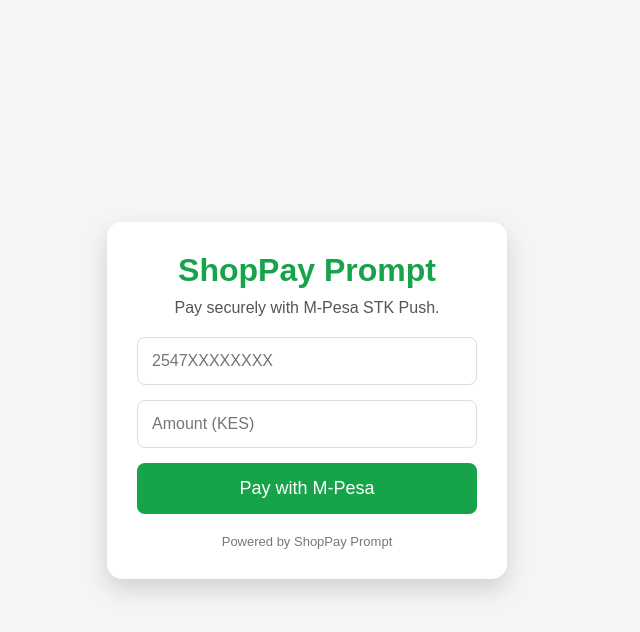
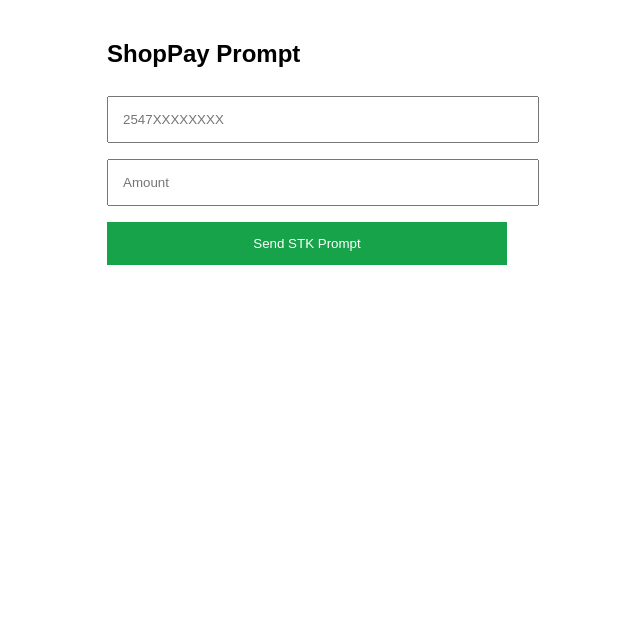
Before and after one commit to johnbeilly85-ctrl/Shoppaypromt, a website: page index.html in a window 1280 px wide. Shown: the whole page, without its empty margins (333-973 px from the left). Drawn offline with Linux system fonts and the light colour scheme.

Commit message:
Update index.html

```diff
--- a/index.html
+++ b/index.html
@@ -1,121 +1,39 @@
 <!DOCTYPE html>
-<html lang="en">
+<html>
 <head>
-<meta charset="UTF-8">
-<meta name="viewport" content="width=device-width, initial-scale=1.0">
+<meta name="viewport" content="width=device-width, initial-scale=1">
 <title>ShopPay Prompt</title>
-
 <style>
-*{margin:0;padding:0;box-sizing:border-box;font-family:Arial,sans-serif;}
-body{
-background:#f5f5f5;
-display:flex;
-justify-content:center;
-align-items:center;
-min-height:100vh;
-padding:20px;
-}
-.card{
-background:#fff;
-padding:30px;
-border-radius:15px;
-box-shadow:0 10px 25px rgba(0,0,0,.15);
-width:100%;
-max-width:400px;
-}
-h1{
-text-align:center;
-color:#16a34a;
-margin-bottom:10px;
-}
-p{
-text-align:center;
-color:#555;
-margin-bottom:20px;
-}
-input{
-width:100%;
-padding:14px;
-margin-bottom:15px;
-border:1px solid #ddd;
-border-radius:8px;
-font-size:16px;
-}
-button{
-width:100%;
-padding:15px;
-background:#16a34a;
-color:white;
-border:none;
-border-radius:8px;
-font-size:18px;
-cursor:pointer;
-}
-button:hover{background:#15803d;}
-#status{
-margin-top:20px;
-text-align:center;
-font-weight:bold;
-}
-.footer{
-margin-top:20px;
-text-align:center;
-font-size:13px;
-color:#777;
-}
+body{font-family:Arial;padding:20px;max-width:400px;margin:auto}
+input,button{width:100%;padding:14px;margin:8px 0}
+button{background:#16a34a;color:white;border:none}
+#msg{margin-top:10px}
 </style>
 </head>
+<body>
+<h2>ShopPay Prompt</h2>
 
-<body>
+<input id="phone" placeholder="2547XXXXXXXX">
+<input id="amount" type="number" placeholder="Amount">
 
-<div class="card">
-<h1>ShopPay Prompt</h1>
-<p>Pay securely with M-Pesa STK Push.</p>
+<button onclick="sendSTK()">Send STK Prompt</button>
 
-<input type="tel" id="phone" placeholder="2547XXXXXXXX">
-<input type="number" id="amount" placeholder="Amount (KES)">
-
-<button onclick="payNow()">Pay with M-Pesa</button>
-
-<div id="status"></div>
-
-<div class="footer">
-Powered by ShopPay Prompt
-</div>
-</div>
+<p id="msg"></p>
 
 <script>
-async function payNow(){
+async function sendSTK(){
   const phone=document.getElementById("phone").value.trim();
   const amount=document.getElementById("amount").value.trim();
-const status=document.getElementById("status");
 
-if(!phone || !amount){
-status.style.color="red";
-status.innerText="Enter phone number and amount.";
-return;
-}
-
-status.style.color="#16a34a";
-status.innerText="Sending STK Push...";
-
-try{
-const res=await fetch("https://shoppomt.onrender.com/stkpush",{
+  const res=await fetch("/stkpush",{
     method:"POST",
     headers:{"Content-Type":"application/json"},
     body:JSON.stringify({phone,amount})
   });
 
   const data=await res.json();
-
-status.style.color="#16a34a";
-status.innerText=data.message || "STK Push sent. Check your phone.";
-}catch(err){
-status.style.color="red";
-status.innerText="Payment request failed.";
-}
+  document.getElementById("msg").innerText=JSON.stringify(data);
 }
 </script>
-
 </body>
 </html>
```
Lines whose indentation alone changed are shown as unchanged.
